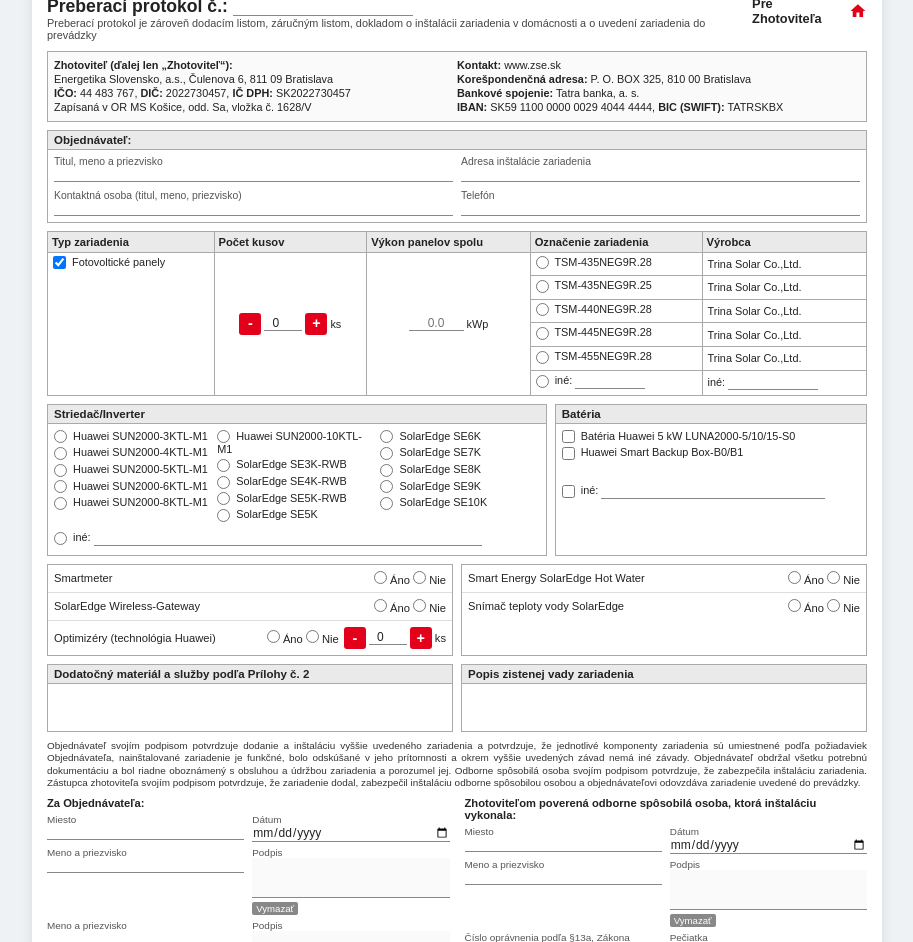
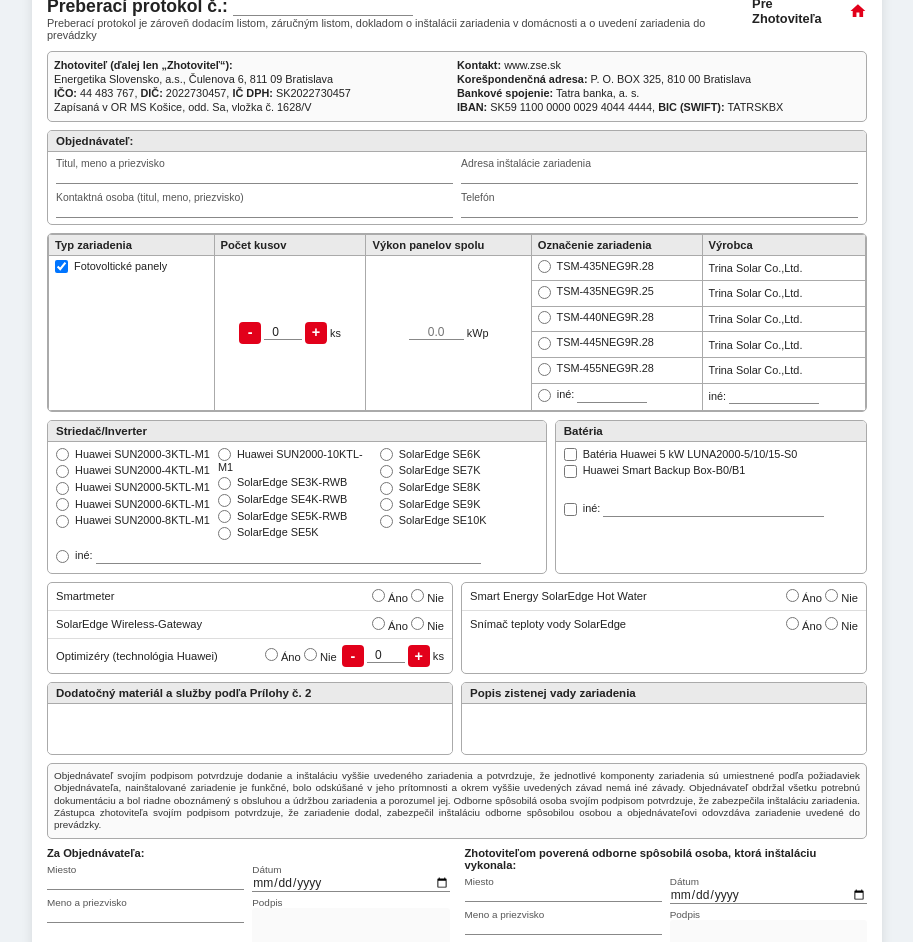
Before and after one commit to palios294/Preberaci-protokol, a plain HTML site: page index.html in a window 1280 px wide. Shown: the part 79-1021 px from the top of the page, without its empty margins (183-1096 px from the left). Drawn offline with Linux system fonts and the light colour scheme.

Commit message:
Update style.css

```diff
--- a/style.css
+++ b/style.css
@@ -18,7 +18,7 @@
     background: #fff;
     padding: 15px;
     box-shadow: 0 4px 12px rgba(0,0,0,0.1);
-    border-radius: 4px;
+    border-radius: 8px; /* Zaoblenie hlavného kontajnera */
 }
 
 /* HLAVIČKA */
@@ -59,7 +59,7 @@
     font-size: 0.8rem;
 }
 
-/* BOXY */
+/* ZAOBLEDENÉ BOXY A SEKCIE (podľa vzoru) */
 .info-table {
     display: flex;
     border: 1px solid #aaa;
@@ -67,6 +67,7 @@
     padding: 6px;
     font-size: 0.68rem;
     line-height: 1.3;
+    border-radius: 5px; /* Zaoblenie boxu Zhotoviteľ */
 }
 
 .info-col { width: 50%; }
@@ -74,17 +75,19 @@
 .box-section {
     border: 1px solid #aaa;
     background: #fff;
+    border-radius: 5px; /* Zaoblenie sekcií (Objednávateľ, Striedač, Batéria) */
+    overflow: hidden; /* Aby pozadie hlavičky nepretieklo cez rohy */
 }
 
 .box-header {
     background: #eaeaea;
     font-weight: bold;
-    padding: 3px 6px;
+    padding: 4px 8px;
     border-bottom: 1px solid #aaa;
     font-size: 0.72rem;
 }
 
-.padding-inner { padding: 6px; }
+.padding-inner { padding: 6px 8px; }
 
 .grid-2col {
     display: grid;
@@ -104,6 +107,35 @@
     gap: 4px;
 }
 
+/* TABUĽKA SO ZAOBLENÝMI ROHMI */
+.table-responsive {
+    border: 1px solid #aaa;
+    border-radius: 5px;
+    overflow: hidden;
+}
+
+.data-table {
+    width: 100%;
+    border-collapse: collapse;
+    font-size: 0.68rem;
+}
+
+.data-table th {
+    background: #eaeaea;
+    border: 1px solid #aaa;
+    padding: 4px 6px;
+    text-align: left;
+    font-size: 0.7rem;
+}
+
+.data-table td {
+    border: 1px solid #aaa;
+    padding: 4px 6px;
+}
+
+.align-top { vertical-align: top; }
+.align-center { text-align: center; vertical-align: middle; }
+
 /* INTERAKTÍVNE POČÍTADLO (+ / -) */
 .counter-control {
     display: inline-flex;
@@ -117,7 +149,7 @@
     border: none;
     width: 22px;
     height: 22px;
-    border-radius: 3px;
+    border-radius: 4px; /* Zaoblené tlačidlá */
     font-weight: bold;
     font-size: 0.9rem;
     cursor: pointer;
@@ -147,20 +179,15 @@
     color: #555;
 }
 
-.input-full {
-    width: 100%;
+.input-full, .input-line {
     border: none;
     border-bottom: 1px solid #888;
     outline: none;
     font-size: 0.75rem;
+    background: transparent;
 }
 
-.input-line {
-    border: none;
-    border-bottom: 1px solid #888;
-    outline: none;
-    font-size: 0.75rem;
-}
+.input-full { width: 100%; }
 
 .chk-label {
     display: block;
@@ -174,46 +201,7 @@
     margin-right: 3px;
 }
 
-/* TABUĽKA */
-.data-table {
-    width: 100%;
-    border-collapse: collapse;
-    font-size: 0.68rem;
-}
-
-.data-table th {
-    background: #eaeaea;
-    border: 1px solid #aaa;
-    padding: 4px;
-    text-align: left;
-    font-size: 0.7rem;
-}
-
-.data-table td {
-    border: 1px solid #aaa;
-    padding: 3px 5px;
-}
-
-.align-top { vertical-align: top; }
-.align-center { text-align: center; vertical-align: middle; }
-
-/* ÚPRAVA PRE MOBILY & TABLETY */
-@media screen and (max-width: 680px) {
-    .container { padding: 10px; }
-    .grid-2col, .grid-2col-split, .grid-3col-chks, .signatures-grid {
-        grid-template-columns: 1fr !important;
-    }
-    .info-table {
-        flex-direction: column;
-        gap: 6px;
-    }
-    .info-col { width: 100%; }
-    .table-responsive {
-        overflow-x: auto;
-    }
-}
-
-/* DOPLNKY */
+/* DOPLNKOVÉ PRVKY */
 .flex-between {
     display: flex;
     justify-content: space-between;
@@ -227,11 +215,12 @@
 
 .text-area-box {
     width: 100%;
-    height: 45px;
+    height: 48px;
     border: none;
-    padding: 4px;
+    padding: 6px;
     resize: none;
     outline: none;
+    font-size: 0.72rem;
 }
 
 .declaration-box {
@@ -239,9 +228,13 @@
     text-align: justify;
     line-height: 1.25;
     color: #333;
+    border: 1px solid #aaa;
+    border-radius: 5px;
+    padding: 6px;
+    background: #fafafa;
 }
 
-/* PODPISY */
+/* PODPISY A PEČIATKA */
 .signatures-grid {
     display: grid;
     grid-template-columns: 1fr 1fr;
@@ -262,6 +255,7 @@
     height: 40px;
     border-bottom: 1px solid #888;
     background: #fafafa;
+    border-radius: 3px;
     touch-action: none;
 }
 
@@ -269,6 +263,7 @@
     width: 100%;
     height: 40px;
     border: 1px dashed #aaa;
+    border-radius: 4px;
 }
 
 .btn-clear {
@@ -276,8 +271,8 @@
     background: #888;
     color: #fff;
     border: none;
-    padding: 1px 4px;
-    border-radius: 2px;
+    padding: 2px 5px;
+    border-radius: 3px;
     cursor: pointer;
     margin-top: 2px;
 }
@@ -298,7 +293,23 @@
     font-size: 0.9rem;
     cursor: pointer;
     margin-top: 15px;
-    border-radius: 3px;
+    border-radius: 5px;
+}
+
+/* MOBILNÉ ZOBRAZENIE */
+@media screen and (max-width: 680px) {
+    .container { padding: 10px; border-radius: 0; }
+    .grid-2col, .grid-2col-split, .grid-3col-chks, .signatures-grid {
+        grid-template-columns: 1fr !important;
+    }
+    .info-table {
+        flex-direction: column;
+        gap: 6px;
+    }
+    .info-col { width: 100%; }
+    .table-responsive {
+        overflow-x: auto;
+    }
 }
 
 .margin-bottom { margin-bottom: 8px; }
@@ -307,10 +318,10 @@
 .font-bold { font-weight: bold; }
 .text-center { text-align: center; }
 
-/* TLAČ DO PDF (VŠETKY INTERAKTÍVNE PRVKY SA SKRYJÚ) */
+/* ČISTÁ TLAČ DO PDF */
 @media print {
     body { background: #fff; padding: 0; }
-    .container { box-shadow: none; padding: 0; max-width: 100%; }
+    .container { box-shadow: none; padding: 0; max-width: 100%; border-radius: 0; }
     .no-print { display: none !important; }
     .canvas-sig { background: transparent; }
     input[type="number"] { -moz-appearance: textfield; }
```
